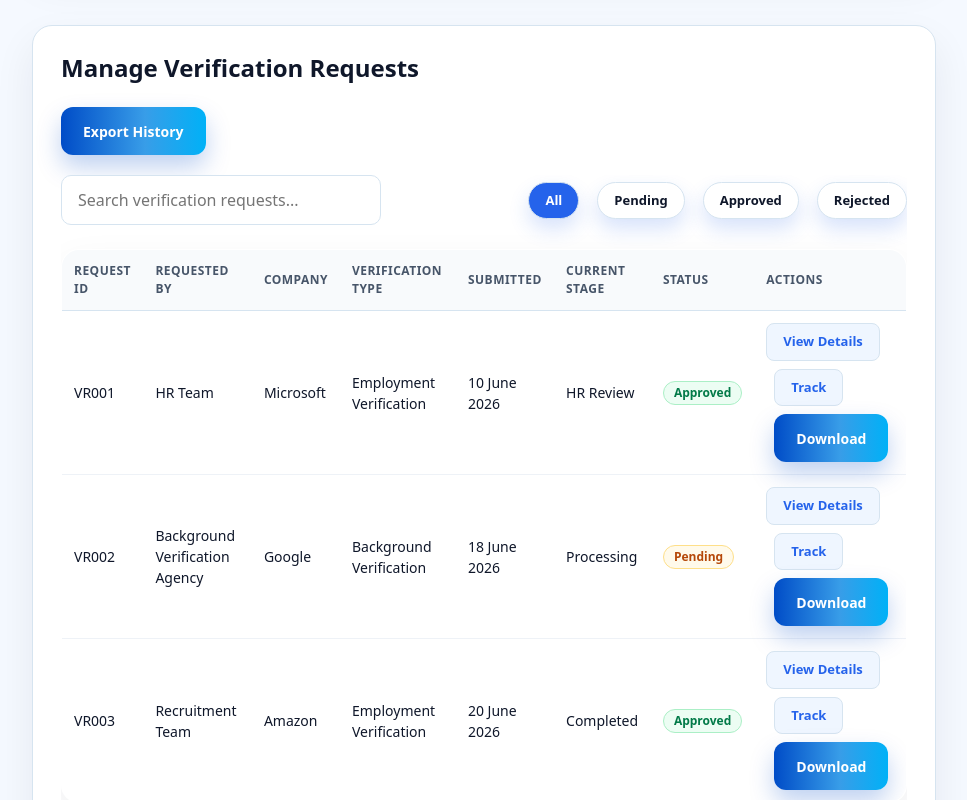
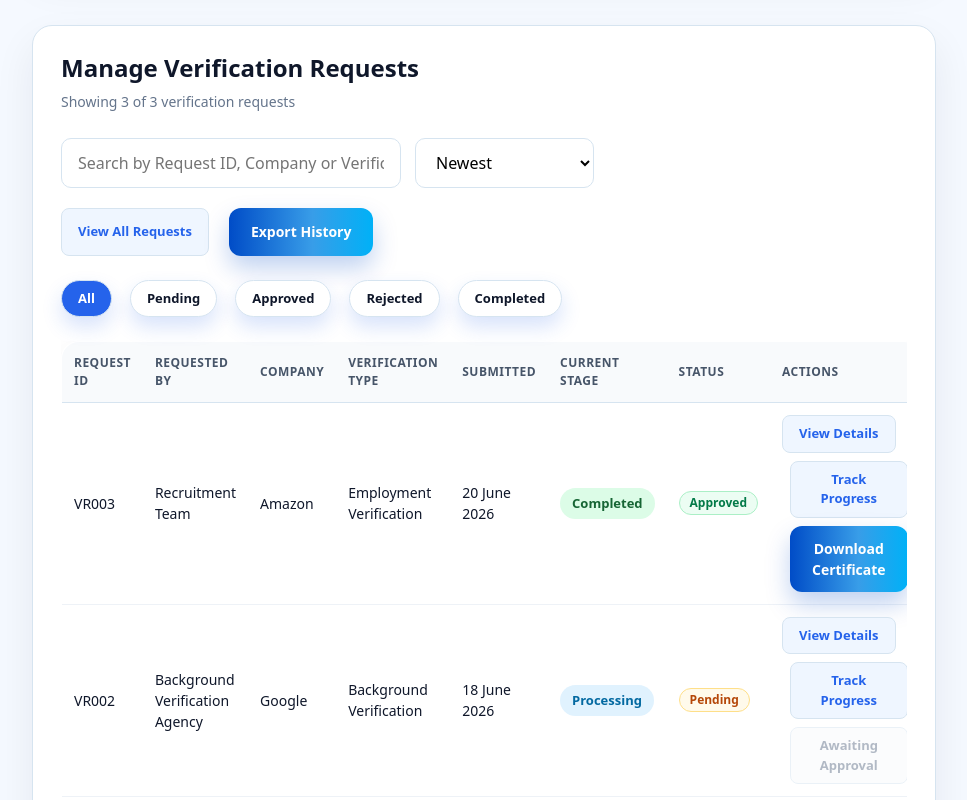
Before and after one commit to yashaswini-cyber/palc-alumni-portal, a React (Vite) app in the folder palc-alumni-portal/: page /verification in a window 1280 px wide. Shown: the part 2020-2820 px from the top of the page, without its empty margins (292-1259 px from the left). Built offline with nearby package versions, Linux system fonts and the light colour scheme.

Commit message:
Added functionality and connected buttons in Manage Requests section.

```diff
--- a/palc-alumni-portal/src/modules/verification/VerificationPage.tsx
+++ b/palc-alumni-portal/src/modules/verification/VerificationPage.tsx
@@ -52,7 +52,47 @@ const CustomDateInput = forwardRef<HTMLInputElement, React.InputHTMLAttributes<H
   )
 );
 CustomDateInput.displayName = "CustomDateInput";
+function StageBadge({ stage }: { stage: string }) {
 
+  const stageColors: Record<string, { bg: string; color: string }> = {
+    Submitted: {
+      bg: "#FEF3C7",
+      color: "#92400E",
+    },
+    "HR Review": {
+      bg: "#DBEAFE",
+      color: "#1D4ED8",
+    },
+    Processing: {
+      bg: "#E0F2FE",
+      color: "#0369A1",
+    },
+    Completed: {
+      bg: "#DCFCE7",
+      color: "#166534",
+    },
+  };
+  const style = stageColors[stage] || {
+    bg: "#F3F4F6",
+    color: "#374151",
+  };
+  return (
+    <span
+      style={{
+        display: "inline-flex",
+        alignItems: "center",
+        padding: "6px 12px",
+        borderRadius: "999px",
+        background: style.bg,
+        color: style.color,
+        fontWeight: 600,
+        fontSize: "13px",
+      }}
+    >
+      {stage}
+    </span>
+  );
+}
 export default function VerificationPage() {
   const navigate = useNavigate();
 
@@ -87,6 +127,9 @@ export default function VerificationPage() {
     },
   ]);
 
+  const [searchTerm, setSearchTerm] = useState("");
+  const [selectedStatus, setSelectedStatus] = useState("All");
+  const [sortBy, setSortBy] = useState("Newest");
   const [showSuccess, setShowSuccess] = useState(false);
   const [requiredBy, setRequiredBy] = useState<Date | null>(null);
 
@@ -97,7 +140,26 @@ export default function VerificationPage() {
     notes: "",
   });
 
-  // 2. Event Handlers
+  // 2. Filter and Sort Logic Derivation
+  const filteredRequests = requests
+    .filter((req) => {
+      const matchesStatus = selectedStatus === "All" || req.status === selectedStatus;
+      const matchesSearch =
+        req.id.toLowerCase().includes(searchTerm.toLowerCase()) ||
+        req.company.toLowerCase().includes(searchTerm.toLowerCase()) ||
+        req.type.toLowerCase().includes(searchTerm.toLowerCase());
+      return matchesStatus && matchesSearch;
+    })
+    .sort((a, b) => {
+      if (sortBy === "Newest") return b.id.localeCompare(a.id);
+      if (sortBy === "Oldest") return a.id.localeCompare(b.id);
+      if (sortBy === "Company") return a.company.localeCompare(b.company);
+      if (sortBy === "Verification Type") return a.type.localeCompare(b.type);
+      return 0;
+    });
+    const visibleRequests = filteredRequests.slice(0, 5);
+
+  // 3. Event Handlers
   const handleInputChange = (field: keyof typeof formData, value: string) => {
     setFormData((prev) => ({
       ...prev,
@@ -270,35 +332,23 @@ export default function VerificationPage() {
                 <option>Other</option>
               </select>
             </div>
+
             <div>
-            <label
-              style={{
-                display: "block",
-                marginBottom: "8px",
-                fontWeight: 600,
-                color: COLORS.text,
-              }}
-            >
+              <label style={{ display: "block", marginBottom: "8px", fontWeight: 600, color: COLORS.text }}>
                 Required By *
               </label>
-
-            <div
-              style={{
-                width: "100%",
-                marginTop: "8px",
-              }}
-            >
+              <div style={{ width: "100%", marginTop: "8px" }}>
                 <DatePicker
                   selected={requiredBy}
                   onChange={(date: Date | null) => setRequiredBy(date)}
                   minDate={new Date()}
                   dateFormat="d MMMM yyyy"
                   placeholderText="Select required completion date"
+                  customInput={<CustomDateInput />}
                   wrapperClassName="verification-datepicker"
                 />
               </div>
             </div>
-
           </div>
 
           <div style={{ marginTop: "24px" }}>
@@ -330,38 +380,83 @@ export default function VerificationPage() {
         </SectionCard>
       </div>
 
-      {/* History List */}
+      {/* Manage Verification Requests */}
       <div id="verification-requests">
-        <SectionCard title="Manage Verification Requests">
-          <div style={{ marginBottom: "20px" }}>
+        <SectionCard
+          title="Manage Verification Requests"
+          subtitle={`Showing ${Math.min(
+  visibleRequests.length,
+  filteredRequests.length
+)} of ${filteredRequests.length} verification requests`}
+        >
+          {/* Controls Bar */}
+          <div style={{ display: "flex", justifyContent: "space-between", alignItems: "center", flexWrap: "wrap", gap: "20px", marginBottom: "24px" }}>
+            {/* Left Controls */}
+            <div style={{ display: "flex", alignItems: "center", gap: "14px", flexWrap: "wrap" }}>
+              <input
+                placeholder="Search by Request ID, Company or Verification Type..."
+                value={searchTerm}
+                onChange={(e) => setSearchTerm(e.target.value)}
+                style={{
+                  width: "340px",
+                  padding: "12px 16px",
+                  borderRadius: "10px",
+                  border: `1px solid ${COLORS.border}`,
+                  outline: "none",
+                }}
+              />
+
+              <select
+                value={sortBy}
+                onChange={(e) => setSortBy(e.target.value)}
+                style={{
+                  padding: "12px 16px",
+                  borderRadius: "10px",
+                  border: `1px solid ${COLORS.border}`,
+                  background: "#fff",
+                  cursor: "pointer",
+                }}
+              >
+                <option>Newest</option>
+                <option>Oldest</option>
+                <option>Company</option>
+                <option>Verification Type</option>
+              </select>
+            </div>
+
+            {/* Right Controls */}
+            <div style={{ display: "flex", gap: "12px", flexWrap: "wrap" }}>
+              <button style={secondaryButtonStyle} onClick={() => { setSearchTerm(""); setSelectedStatus("All"); }}>
+                View All Requests
+              </button>
               <PrimaryButton>Export History</PrimaryButton>
             </div>
+          </div>
 
-          <div style={{ overflowX: "auto" }}>
-            <div style={{ display: "flex", justifyContent: "space-between", alignItems: "center", flexWrap: "wrap", gap: "16px", marginBottom: "24px" }}>
-              <input
-                placeholder="Search verification requests..."
-                style={{ width: "320px", padding: "12px 16px", borderRadius: "10px", border: `1px solid ${COLORS.border}`, outline: "none" }}
-              />
-              <div style={{ display: "flex", gap: "10px", flexWrap: "wrap" }}>
-                {["All", "Pending", "Approved", "Rejected"].map((status) => (
+          {/* Status Filters */}
+          <div style={{ display: "flex", gap: "10px", flexWrap: "wrap", marginBottom: "24px" }}>
+            {["All", "Pending", "Approved", "Rejected", "Completed"].map((status) => (
               <button
                 key={status}
+                onClick={() => setSelectedStatus(status)}
                 style={{
                   padding: "8px 16px",
                   borderRadius: "999px",
                   border: `1px solid ${COLORS.border}`,
-                      background: status === "All" ? COLORS.primary : "#fff",
-                      color: status === "All" ? "#fff" : COLORS.text,
+                  background: selectedStatus === status ? COLORS.primary : "#FFFFFF",
+                  color: selectedStatus === status ? "#FFFFFF" : COLORS.text,
                   cursor: "pointer",
+                  fontWeight: 600,
+                  transition: "0.2s ease",
                 }}
               >
                 {status}
               </button>
             ))}
           </div>
-            </div>
 
+          {/* Table Container */}
+          <div style={{ overflowX: "auto" }}>
             <table style={{ width: "100%", borderCollapse: "collapse", textAlign: "left" }}>
               <thead style={{ background: "#F8FAFC" }}>
                 <tr>
@@ -376,24 +471,36 @@ export default function VerificationPage() {
                 </tr>
               </thead>
               <tbody>
-                {requests.map((req) => (
-                  <tr key={req.id} style={{ borderBottom: `1px solid ${COLORS.border}` }}>
-                    <td style={{ padding: "12px" }}>{req.id}</td>
+                {visibleRequests.map((req) => (
+                  <tr key={req.id} style={{borderBottom: `1px solid ${COLORS.border}`,transition: "0.2s ease",}} onMouseEnter={(e) => {e.currentTarget.style.background = "#F8FBFF"; }}onMouseLeave={(e) => {e.currentTarget.style.background = "transparent";}}
+>                   <td style={{ padding: "12px" }}>{req.id}</td>
                     <td style={{ padding: "12px" }}>{req.requester}</td>
                     <td style={{ padding: "12px" }}>{req.company}</td>
                     <td style={{ padding: "12px" }}>{req.type}</td>
                     <td style={{ padding: "12px" }}>{req.date}</td>
-                    <td style={{ padding: "12px" }}>{req.stage}</td>
+                    <td style={{ padding: "12px" }}>
+                      <StageBadge stage={req.stage} />
+                    </td>
                     <td style={{ padding: "12px" }}><StatusBadge status={req.status} /></td>
                     <td style={{ padding: "12px" }}>
                       <div style={{ display: "flex", gap: "8px", flexWrap: "wrap" }}>
                         <button style={secondaryButtonStyle}>View Details</button>
-                        <button style={secondaryButtonStyle}>Track</button>
-                        <PrimaryButton>Download</PrimaryButton>
+                        <button style={secondaryButtonStyle}>Track Progress</button>
+                        {req.status === "Approved" ? (
+                        <PrimaryButton>Download Certificate</PrimaryButton>) : (<button disabled style={{opacity: 0.5,cursor: "not-allowed",padding: "8px 14px",borderRadius: "8px",border: `1px solid ${COLORS.border}`,background: "#F8FAFC",color: COLORS.textSecondary,}}
+                        >Awaiting Approval </button>
+                        )}
                       </div>
                     </td>
                   </tr>
                 ))}
+                {filteredRequests.length === 0 && (
+                  <tr>
+                    <td colSpan={8} style={{ padding: "24px", textAlign: "center", color: COLORS.textSecondary }}>
+                      No matching verification requests found.
+                    </td>
+                  </tr>
+                )}
               </tbody>
             </table>
           </div>
```
Lines whose indentation alone changed are shown as unchanged.
